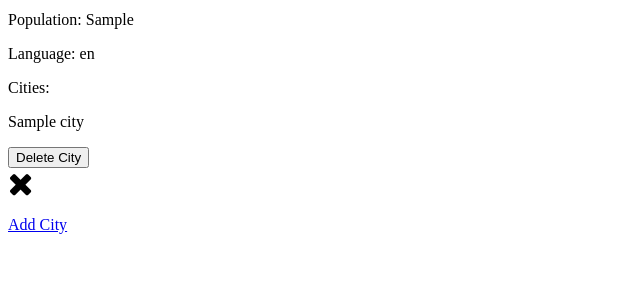
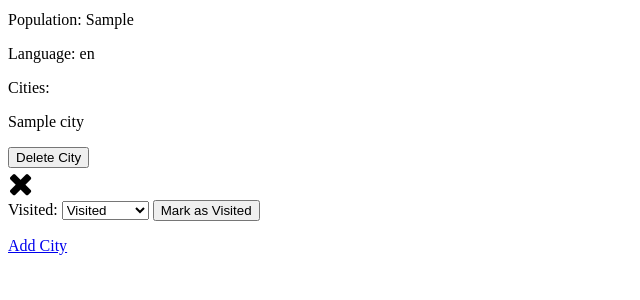
Before and after one commit to rosscondie/Python_Flask_Project, a Flask app: template templates/countries/show.html in a window 1280 px wide. Shown: the part 277-577 px from the top of the page, without its empty margins (0-640 px from the left). Run offline with Flask 2, Linux system fonts and the light colour scheme; the template is opened without the code that fills it: most values are stand-ins (such as "Sample title", 1, 10 or a date in 2020).

Commit message:
update as visited now working

```diff
--- a/models/country.py
+++ b/models/country.py
@@ -4,7 +4,6 @@ class Country:
         self.country_continent = country_continent
         self.country_population = country_population
         self.country_language = country_language
-
         self.id = id
 
     def mark_as_visited(self):
--- a/templates/countries/show.html
+++ b/templates/countries/show.html
@@ -17,16 +17,34 @@
             <button type="submit">Delete City</button>
         </form>
 
+        {% if city.visited  == True %}
+        <i class="fa fa-check fa-2x" style="color:green" aria-hidden="true"></i>
+        {% else %}
+          <i class="fa fa-times fa-2x" aria-hidden="true"></i>
 
-        <div>
+          {% endif %}
 
-            {% if city.visited  == True %}
-            <i class="fa fa-check fa-2x" style="color:green" aria-hidden="true"></i>
-            {% else %}
-              <i class="fa fa-times fa-2x" aria-hidden="true"></i>
-            {% endif %}
+          <div>
+            <form action="/cities/{{city.id}}" method="POST">
+                <label for="visited">Visited:</label>
+                <select name="visited" id="visited">
 
+                    <option value="true"
+                     {% if city.visited == True %} selected="selected" {% endif %}>
+                        Visited
+                    </option>
+
+                    <option value="false"
+                    {% if city.visited == False %} selected="selected" {% endif %}>
+                    Not Visited
+                </option>
+            </select>
+                <button type="submit">Mark as Visited</button>
+            </form>
         </div>
+
+
+
 
 
         {% endfor %}
```
Also changed, not shown: controllers/countries_controller.py (+4 -4 lines).
